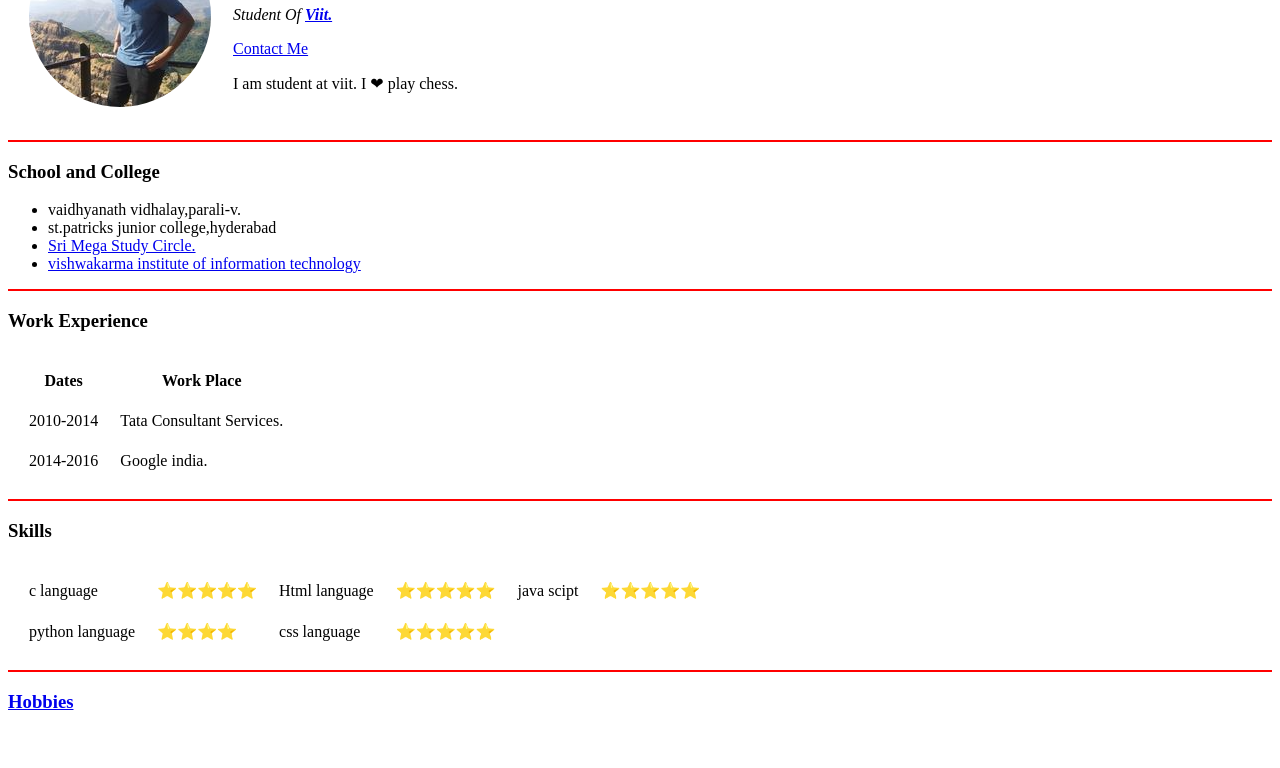
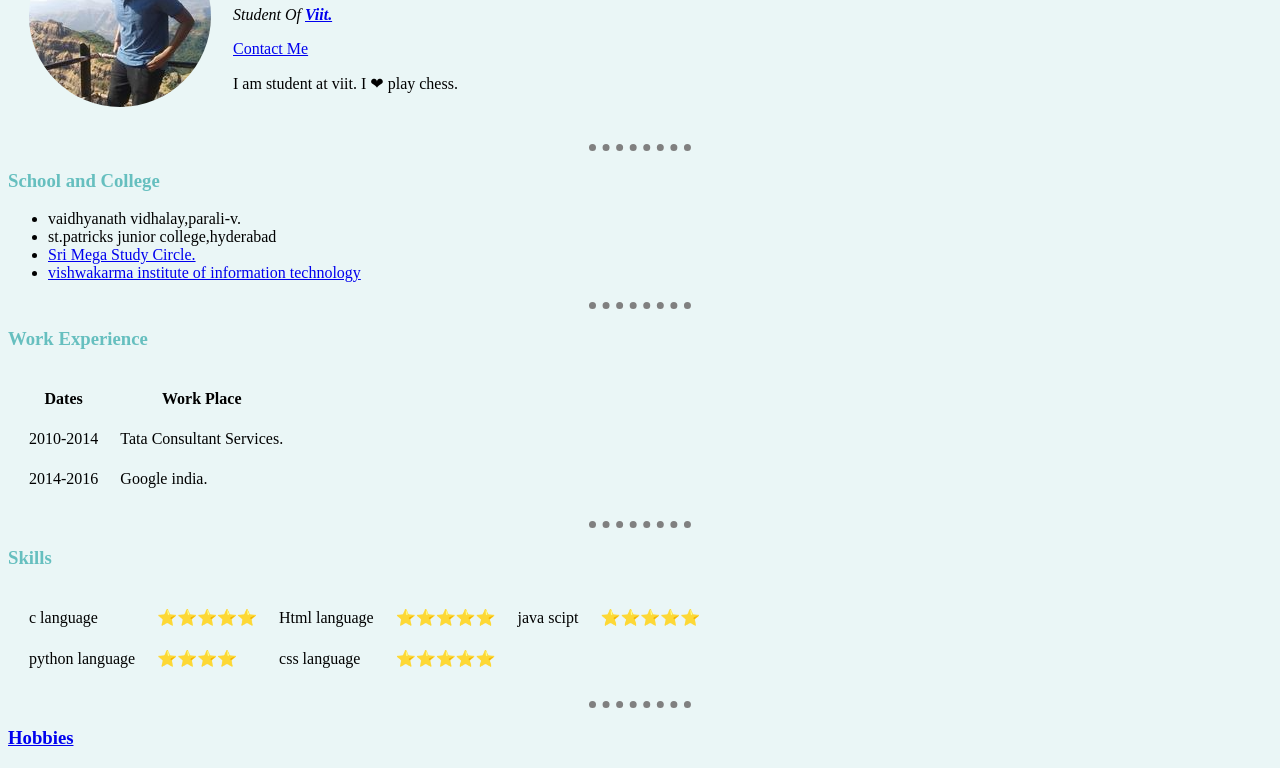
Before and after one commit to balajiphadkari/WD1, a plain HTML site: page index.html in a window 1280 px wide. Shown: the part 104-872 px from the top of the page. Before the commit the page ends 836 px from the top, so only its background shows below. Drawn offline with Linux system fonts and the light colour scheme.

Commit message:
Update index.html

```diff
--- a/index.html
+++ b/index.html
@@ -4,6 +4,7 @@
     <meta charset="UTF-8">
     <meta name="viewport" content="width=device-width, initial-scale=1.0">
     <title>Balaji Phadkari web page</title>
+    <link rel="stylesheet" href="styles.css">
 </head>
 <body>
     <table cellspacing='20' >
@@ -69,53 +70,7 @@
             <td>⭐⭐⭐⭐⭐</td>
         </tr>
     </table>
-     <!--<table>
-         <tr>
-             <td>
-                <table border='1'>
-                    <tr>
-                        <td>c language</td>
-                        <td>⭐⭐⭐⭐⭐</td>
-                        <td>Html language</td>
-                        <td>⭐⭐⭐⭐⭐</td>
-                        <td>java scipt</td>
-                        <td>⭐⭐⭐⭐⭐</td>
-                    </tr>
-                    <tr>
-                        <td>python language</td>
-                        <td>⭐⭐⭐⭐</td>
-                        <td>css language</td>
-                        <td>⭐⭐⭐⭐⭐</td>
-                    </tr>
-                </table>
 
-
-
-             </td>
-             <td>
-                <table border='1'>
-                    <tr>
-                        <td>c language</td>
-                        <td>⭐⭐⭐⭐⭐</td>
-                        <td>Html language</td>
-                        <td>⭐⭐⭐⭐⭐</td>
-                        <td>java scipt</td>
-                        <td>⭐⭐⭐⭐⭐</td>
-                    </tr>
-                    <tr>
-                        <td>python language</td>
-                        <td>⭐⭐⭐⭐</td>
-                        <td>css language</td>
-                        <td>⭐⭐⭐⭐⭐</td>
-                    </tr>
-                </table>
-
-
-
-             </td>
-
-         </tr>
-     </table>-->
 
      <hr color="red">
      <h3><a href="hobbies.html"> Hobbies</a></h3>
```
